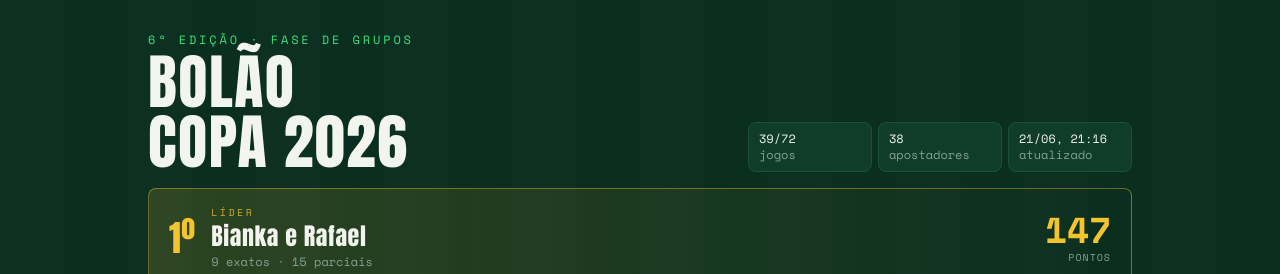
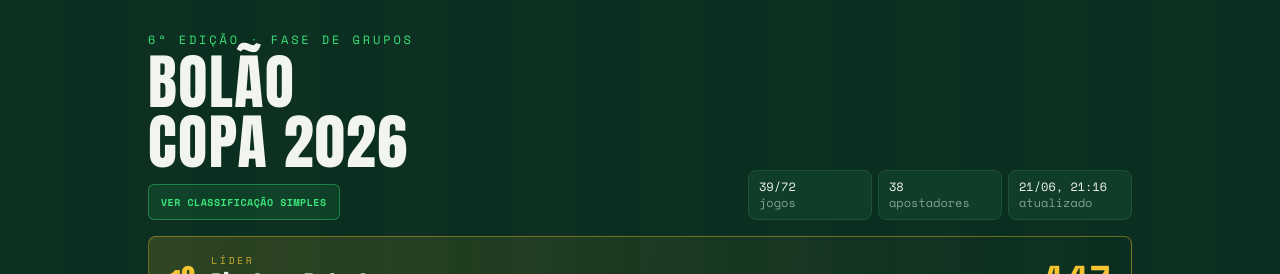
Before and after one commit to leandroclf/bolaocopa, a Next.js app: page / in a window 1280 px wide. Shown: the top 274 px of the page. Built offline with nearby package versions, Linux system fonts and the light colour scheme; no server answers.

Commit message:
feat: link simple standings from home

```diff
--- a/src/components/Scoreboard.tsx
+++ b/src/components/Scoreboard.tsx
@@ -1,3 +1,4 @@
+import Link from "next/link";
 import type { StandingEntry } from "@/lib/types";
 
 function formatStamp(iso: string) {
@@ -22,6 +23,12 @@ export default function Scoreboard({
             <h1 className="mt-1 font-display text-4xl leading-[0.9] tracking-wide text-chalk sm:text-6xl">
               BOLÃO<br />COPA 2026
             </h1>
+            <Link
+              href="/classificacao/"
+              className="mt-3 inline-flex h-9 items-center rounded-md border border-lime/40 bg-lime/10 px-3 font-mono text-[10px] font-bold uppercase tracking-wider text-lime"
+            >
+              Ver classificação simples
+            </Link>
           </div>
 
           <div className="grid grid-cols-3 gap-1.5 font-mono text-[10px] text-slatey sm:min-w-[24rem] sm:text-xs">
```
